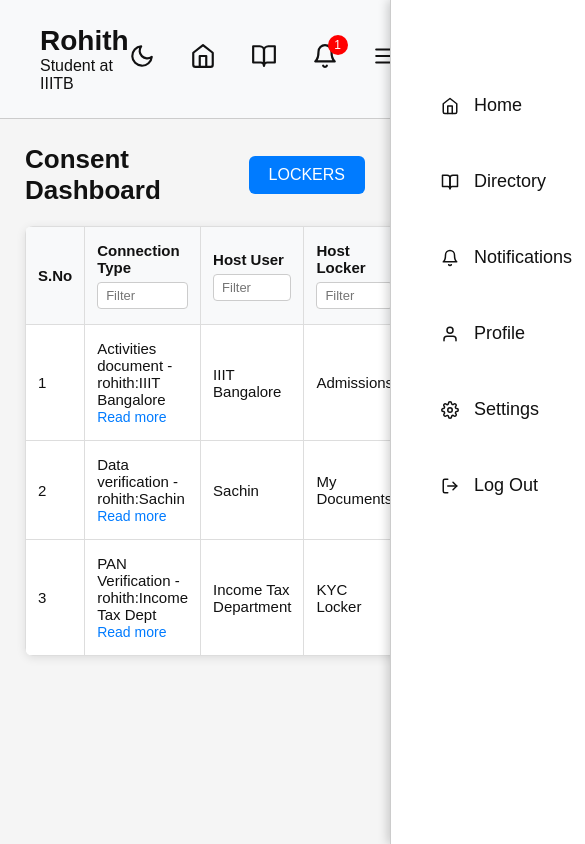
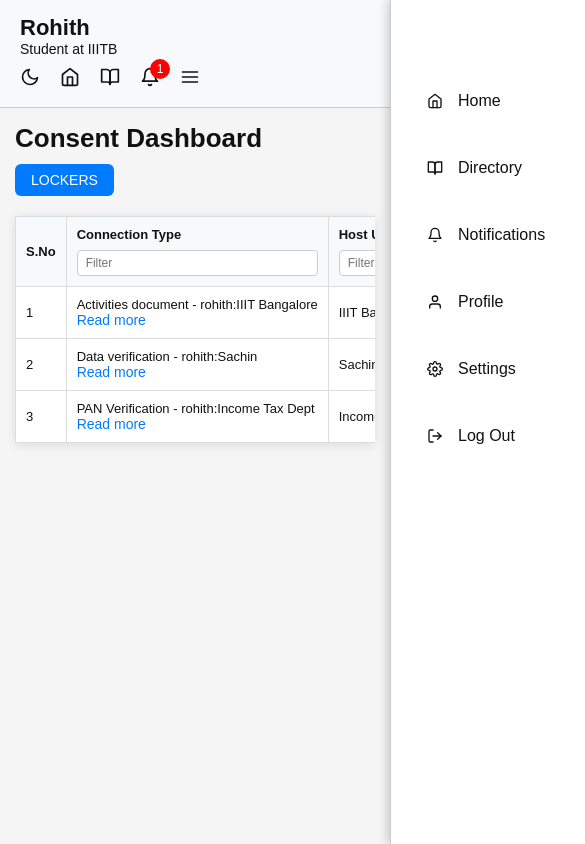
Before and after one commit to erakin027/consent-dashboard, a React (Vite) app: page / in a window 390 px wide. Shown: the top 844 px of the page, 585 px wide, since content can reach past the window. Built offline with nearby package versions, Linux system fonts and the light colour scheme.

Commit message:
updated for responsive mobile design

```diff
--- a/src/ConsentTable.css
+++ b/src/ConsentTable.css
@@ -165,3 +165,50 @@ thead input {
 .dark-mode td a {
   color: #4dabf7;
 }
+
+@media (max-width: 768px) {
+  .table-section {
+    padding: 15px;
+    overflow-x: auto;
+  }
+
+  table {
+    display: block;
+    width: 100%;
+    overflow-x: auto;
+    white-space: nowrap;
+    border-radius: 0;
+  }
+
+  th, td {
+    font-size: 13px;
+    padding: 10px;
+  }
+
+  .locker-btn {
+    padding: 8px 16px;
+    font-size: 14px;
+  }
+
+  .table-header {
+    flex-direction: column;
+    align-items: flex-start;
+    gap: 10px;
+  }
+
+  thead input {
+    display: block;
+    margin-top: 8px;
+    width: 100%;
+    box-sizing: border-box;
+    font-size: 12px;
+  }
+
+  .sort-dropdown span {
+    font-size: 12px;
+  }
+
+  .dropdown-content {
+    min-width: 120px;
+  }
+}
--- a/src/Header.css
+++ b/src/Header.css
@@ -8,6 +8,7 @@
   border-bottom: 1px solid #ccc;
   position: relative;
   z-index: 20;
+  flex-wrap: wrap;
 }
 
 .left h2 {
@@ -60,8 +61,8 @@
   position: fixed;
   top: 0;
   left: 0;
-  width: 100%;
-  height: 100%;
+  width: 100vw;
+  height: 100vh;
   background-color: rgba(0, 0, 0, 0.3);
   z-index: 30;
   opacity: 0;
@@ -77,16 +78,17 @@
 .sidebar-menu {
   position: fixed;
   top: 0;
-  right: -350px;
+  right: -100vw;
   width: 350px;
-  height: 100%;
+  max-width: 100vw;
+  height: 100vh;
   background-color: var(--card-bg);
   border-left: 1px solid #ccc;
-  padding: 80px 30px 30px 30px;
+  padding: 80px 30px 30px;
   display: flex;
   flex-direction: column;
   gap: 25px;
-  box-shadow: -2px 0 10px rgba(0,0,0,0.2);
+  box-shadow: -2px 0 10px rgba(0, 0, 0, 0.2);
   z-index: 40;
   transition: right 0.3s ease;
 }
@@ -125,3 +127,41 @@
 .sidebar-close:hover {
   opacity: 0.7;
 }
+
+/* Responsive for Mobile */
+@media (max-width: 768px) {
+  .header {
+    padding: 15px 20px;
+    flex-direction: column;
+    align-items: flex-start;
+    gap: 10px;
+  }
+
+  .left h2 {
+    font-size: 22px;
+  }
+
+  .left p {
+    font-size: 14px;
+  }
+
+  .right-icons {
+    gap: 20px;
+    flex-wrap: wrap;
+  }
+
+  .icon-btn,
+  .icon-btn button {
+    font-size: 20px;
+  }
+
+  .sidebar-menu {
+    width: 100vw;
+    padding: 80px 20px 30px;
+  }
+
+  .sidebar-menu a {
+    font-size: 16px;
+    padding: 12px 16px;
+  }
+}
```
